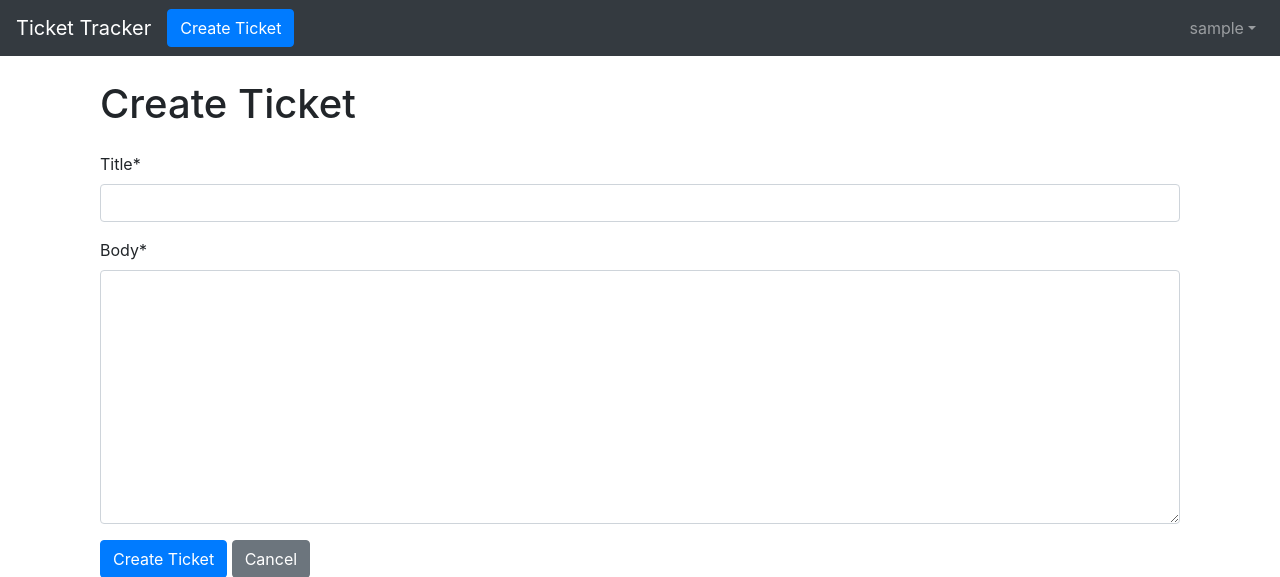
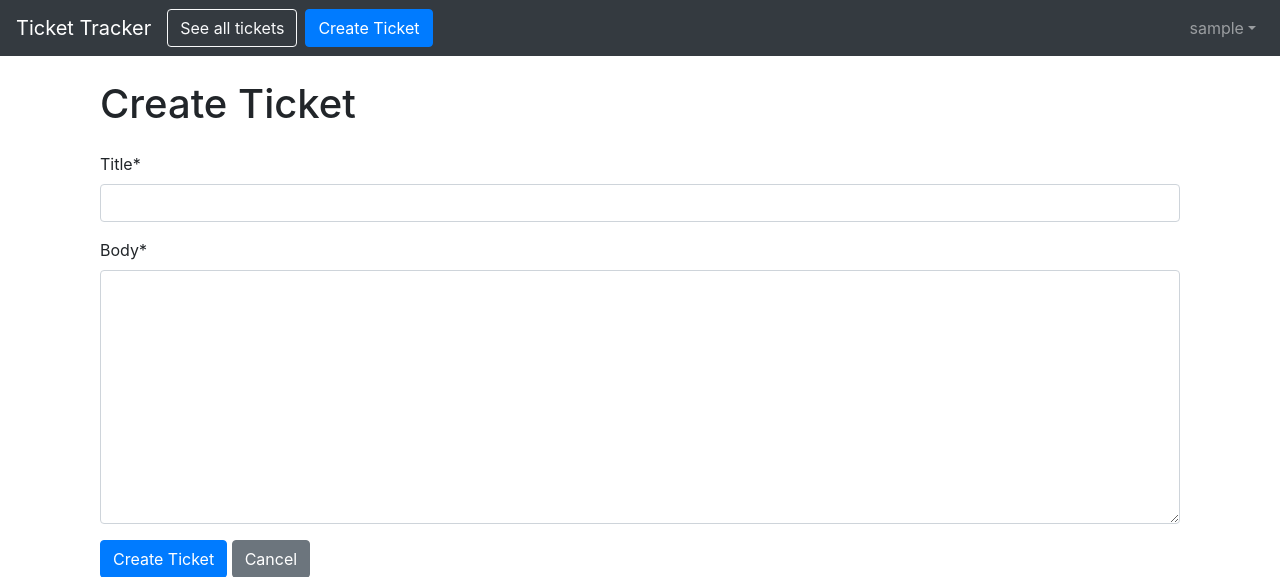
Before and after one commit to lucasshaw12/sedo-qa-assignment, a Django app: page /tickets/add in a window 1280 px wide. Shown: the top 577 px of the page. Run offline with Django 4.2, Linux system fonts and the light colour scheme; the visitor is signed in with stand-in values (Sample User, id 1); some libraries are stand-ins or nearby versions.

Commit message:
see all tickets

```diff
--- a/core/templates/base.html
+++ b/core/templates/base.html
@@ -27,6 +27,7 @@
             </button>
             <div class="collapse navbar-collapse" id="navbarSupportedContent">
                 {% if user.is_authenticated %}
+                    <a href="{% url 'ticket_list' %}" class="btn btn-outline-light mr-2">See all tickets</a>
                     <a href="{% url 'ticket_add' %}" class="btn btn-primary">Create Ticket</a>
                     <ul class="navbar-nav ml-auto">
                         <li class="nav-item dropdown">
--- a/core/templates/tickets/ticket_form.html
+++ b/core/templates/tickets/ticket_form.html
@@ -17,7 +17,7 @@
         <button type="submit" class="btn btn-primary">
           {% if form.instance.pk %}Save Changes{% else %}Create Ticket{% endif %}
         </button>
-        <a href="{% url 'home' %}" class="btn btn-secondary ms-2">Cancel</a>
+        <a href="{% url 'ticket_list' %}" class="btn btn-secondary ms-2">Cancel</a>
       </div>
     </form>
   </div>
```
